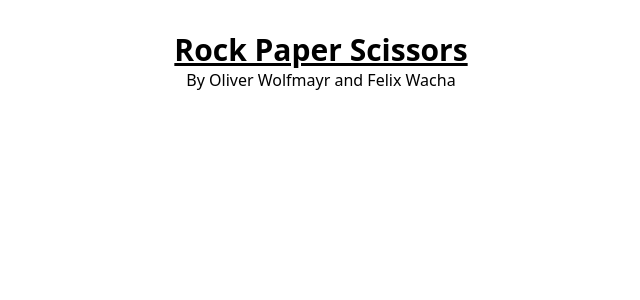
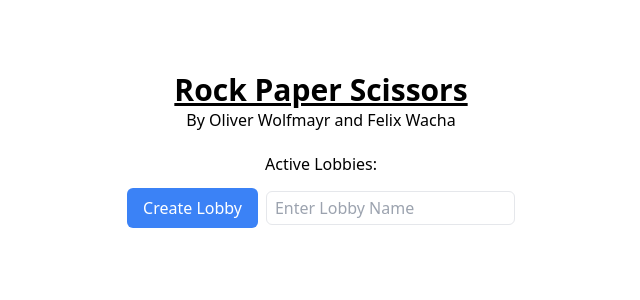
Before and after one commit to wapil05/term-project-olfe, a React (Vite) app in the folder RockPaperScissorsApp/: page / in a window 1280 px wide. Shown: the top 300 px of the page, without its empty margins (319-959 px from the left). Built offline with nearby package versions, Linux system fonts and the light colour scheme.

Commit message:
Added Startscreen and CreateLobby
Jotai Setup included

```diff
--- a/RockPaperScissorsApp/package.json
+++ b/RockPaperScissorsApp/package.json
@@ -10,6 +10,7 @@
     "preview": "vite preview"
   },
   "dependencies": {
+    "jotai": "^2.5.1",
     "react": "^18.2.0",
     "react-dom": "^18.2.0"
   },
--- /dev/null
+++ b/RockPaperScissorsApp/src/components/CreateLobby.tsx
@@ -0,0 +1,44 @@
+import React from "react";
+import { useAtom } from "jotai";
+import { lobbyNameAtom, waitingForSecondPlayerAtom, activeLobbiesAtom, activePlayerAtom } from "../components/states";
+
+interface CreateLobbyProps {
+  onCreateLobby?: () => void; // Mach die Prop optional
+}
+
+const CreateLobby: React.FC<CreateLobbyProps> = ({ onCreateLobby }) => {
+  const [lobbyName, setLobbyName] = useAtom(lobbyNameAtom);
+  const [waitingForSecondPlayer, setWaitingForSecondPlayer] = useAtom(waitingForSecondPlayerAtom);
+  const [activeLobbies, setActiveLobbies] = useAtom(activeLobbiesAtom);
+  const [activePlayer, setActivePlayer] = useAtom(activePlayerAtom);
+
+  const handleCreateLobby = () => {
+    const generatedLobbyName = lobbyName;
+
+    const newLobby = { name: generatedLobbyName, player1: activePlayer, player2: "" };
+    setActiveLobbies((prevLobbies) => [...prevLobbies, newLobby]);
+
+    setLobbyName(generatedLobbyName);
+    setWaitingForSecondPlayer(true);
+  };
+
+  return (
+    <div className="mt-3">
+      <button
+        onClick={handleCreateLobby}
+        className="bg-blue-500 text-white px-4 py-2 rounded-md mr-2"
+      >
+        Create Lobby
+      </button>
+      <input
+        type="text"
+        placeholder="Enter Lobby Name"
+        value={lobbyName}
+        onChange={(e) => setLobbyName(e.target.value)}
+        className="border px-2 py-1 rounded-md"
+      />
+    </div>
+  );
+};
+
+export default CreateLobby;
--- /dev/null
+++ b/RockPaperScissorsApp/src/components/states.ts
@@ -0,0 +1,11 @@
+import { atom } from "jotai";
+
+export const lobbyNameAtom = atom<string>("");
+
+export const waitingForSecondPlayerAtom = atom<boolean>(false);
+
+export const activeLobbiesAtom = atom<{ name: string; player1: string; player2: string }[]>([]);
+
+export const activePlayerAtom = atom<string>("Felix");
+
+export const lobbyAtom = atom<{ name: string; player1: string; player2: string } | null>(null);
--- a/RockPaperScissorsApp/src/pages/StartScreen.tsx
+++ b/RockPaperScissorsApp/src/pages/StartScreen.tsx
@@ -1,10 +1,40 @@
+// StartScreen.tsx
 import React from "react";
+import { useAtom } from "jotai";
+import { activeLobbiesAtom, activePlayerAtom, lobbyAtom } from "../components/states";
+import CreateLobby from "../components/CreateLobby";
 
 function StartScreen() {
+  const [activePlayer, setActivePlayer] = useAtom(activePlayerAtom);
+  const activeLobbies = useAtom(activeLobbiesAtom)[0];
+  const [lobby, setLobby] = useAtom(lobbyAtom);
+
+  function handleLobbyClick() {
+    console.log("Lobby clicked");
+  }
+
   return (
-    <div>
+    <div className="text-center mt-10">
       <h1 className="text-3xl font-bold underline">Rock Paper Scissors</h1>
       <h2>By Oliver Wolfmayr and Felix Wacha</h2>
+      <div className="mt-5">
+        <h3>Active Lobbies:</h3>
+        <ul>
+          {activeLobbies.map((lobby) => (
+            <li key={lobby.name}>
+              {lobby.name} - Player 1: {lobby.player1}, Player 2: {lobby.player2 || "Waiting..."}
+              {lobby.player1 === activePlayer && (
+                <button className="bg-green-500 text-white px-4 py-2 rounded-md mr-2"
+                onClick={handleLobbyClick}>
+                  View Lobby
+                </button>
+              )}
+            </li>
+          ))}
+        </ul>
+      </div>
+
+      <CreateLobby />
     </div>
   );
 }
```
Also changed, not shown: RockPaperScissorsApp/src/components/apiCalls.ts (added), 1 other file (tests, documents, lock files or other folders).
